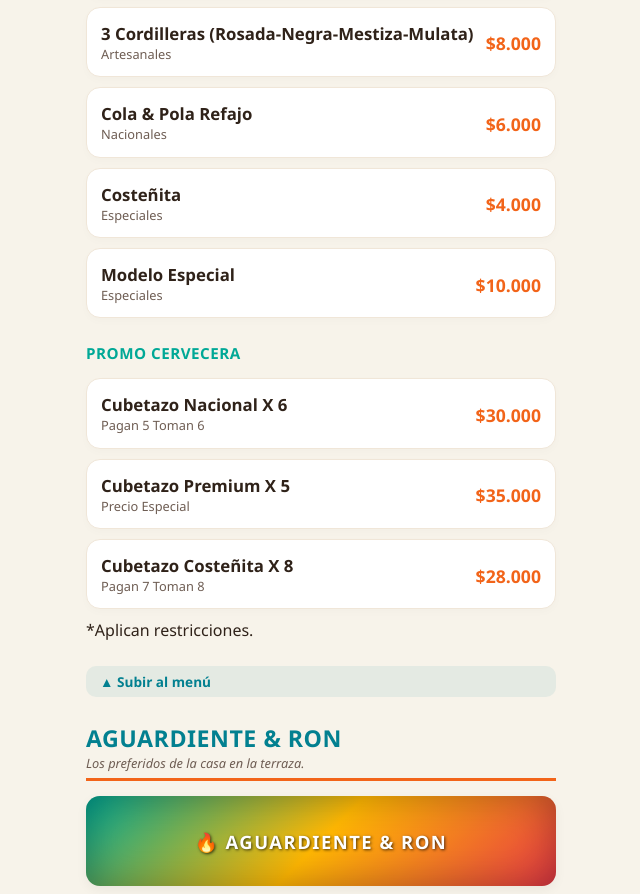
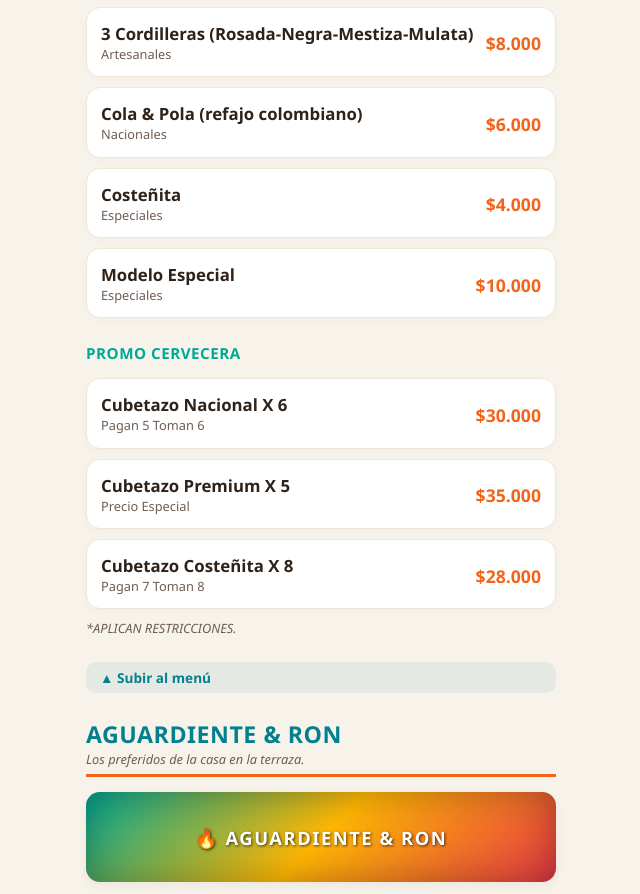
Before and after one commit to tikalbar/TikalBar-Menu, a plain HTML site: page index.html in a window 1280 px wide. Shown: the part 3425-4319 px from the top of the page, without its empty margins (319-959 px from the left). Drawn offline with Linux system fonts and the light colour scheme.

Commit message:
Update index.html

```diff
--- a/index.html
+++ b/index.html
@@ -191,7 +191,7 @@ box-shadow:
 <div class="product-card"><div class="prod-details"><div class="prod-name">Club Colombia (Dorada-Roja-Trigo)</div><div class="prod-subtext">Premium</div></div><div class="prod-price">$8.000</div></div>
                 <div class="product-card"><div class="prod-details"><div class="prod-name">Corona / Stella / Michelob Ultra</div><div class="prod-subtext">Premium</div></div><div class="prod-price">$8.000</div></div>
                 <div class="product-card"><div class="prod-details"><div class="prod-name">3 Cordilleras (Rosada-Negra-Mestiza-Mulata)</div><div class="prod-subtext">Artesanales</div></div><div class="prod-price">$8.000</div></div>
-<div class="product-card"><div class="prod-details"><div class="prod-name">Cola & Pola  Refajo</div><div class="prod-subtext">Nacionales</div></div><div class="prod-price">$6.000</div></div>
+<div class="product-card"><div class="prod-details"><div class="prod-name">Cola & Pola  (refajo colombiano)</div><div class="prod-subtext">Nacionales</div></div><div class="prod-price">$6.000</div></div>
                 <div class="product-card"><div class="prod-details"><div class="prod-name">Costeñita</div><div class="prod-subtext">Especiales</div></div><div class="prod-price">$4.000</div></div>
                 <div class="product-card"><div class="prod-details"><div class="prod-name">Modelo Especial</div><div class="prod-subtext">Especiales</div></div><div class="prod-price">$10.000</div></div>
 <div class="licor-title">Promo Cervecera</div>
@@ -199,7 +199,7 @@ box-shadow:
                 <div class="product-card"><div class="prod-details"><div class="prod-name">Cubetazo Nacional X 6</div><div class="prod-subtext">Pagan 5 Toman 6</div></div><div class="prod-price">$30.000</div></div>
 <div class="product-card"><div class="prod-details"><div class="prod-name">Cubetazo Premium X 5</div><div class="prod-subtext">Precio Especial </div></div><div class="prod-price">$35.000</div></div>
 <div class="product-card"><div class="prod-details"><div class="prod-name">Cubetazo Costeñita X 8</div><div class="prod-subtext">Pagan 7 Toman 8</div></div><div class="prod-price">$28.000</div></div>
-*Aplican restricciones.
+<p class="section-subtitle">*APLICAN RESTRICCIONES.</p>
             </div>
             <a href="#" class="btn-top">▲ Subir al menú</a>
         </div>
```
